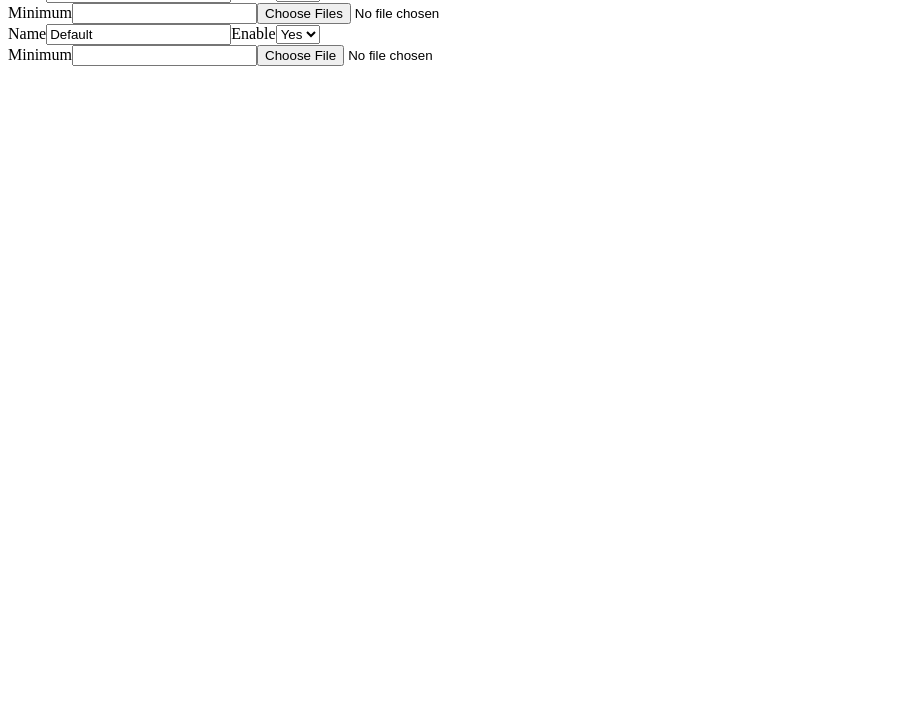
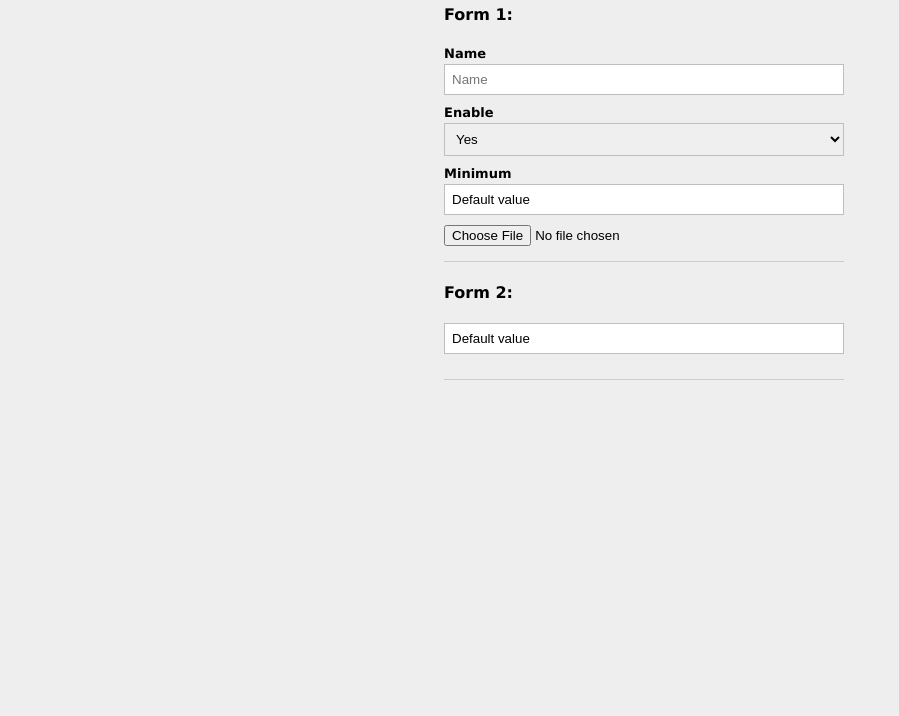
Before and after one commit to lucasb/leafbird, a website: page demo/index.html in a window 1280 px wide. Shown: the part 84-800 px from the top of the page, without its empty margins (0-899 px from the left). Drawn offline with Linux system fonts and the light colour scheme.

Commit message:
Add new style for demo.

```diff
--- a/demo/demo.js
+++ b/demo/demo.js
@@ -14,7 +14,7 @@
   limitations under the License.
 */
 
-// get json object from file via jsonp
+// load json object from file via jsonp
 var parseResponse = function(data) {
 
   // start lib to use
@@ -31,9 +31,11 @@ var parseResponse = function(data) {
   console.log(lb.getElements());
   console.log(lb.find("id", "enable"));
 
-  // get element form from html and print into it
+  // print into from html elements
   var element = document.getElementById("form");
-  lb.print(element, "*.ff", {show_placeholder: false, multifile_input: true});
   lb.print(element);
 
+  var element2 = document.getElementById("form2");
+  lb.print(element2, ":name2", {show_placeholder: false, multifile_input: true});
+
 };
--- a/demo/index.html
+++ b/demo/index.html
@@ -1,5 +1,5 @@
 <!--
-  Copyright 2015 Leafbird
+    Copyright 2015 Leafbird
 
   Licensed under the Apache License, Version 2.0 (the "License");
   you may not use this file except in compliance with the License.
@@ -16,11 +16,16 @@
 
 <html>
 
+  <head>
+    <link rel="stylesheet" href="style.css">
+  </head>
+
   <body>
-
     <h1>Leafbird - Demo</h1>
-    <div id="form"></div>
-
+    <h4>Form 1: </h4>
+    <div id="form" class="form"></div>
+    <h4>Form 2: </h4>
+    <div id="form2" class="form"></div>
   </body>
 
   <script src="../dist/leafbird.min.js" type="text/javascript"></script>
--- a/demo/spec.json
+++ b/demo/spec.json
@@ -12,8 +12,7 @@
       "class": "name",
       "name": "name",
       "type": "text",
-      "required": true,
-      "default": "Default"
+      "required": true
     },
     {
       "id": "enable",
@@ -50,7 +49,8 @@
       "inputs": [
         {
           "name": "name2",
-          "type": "text"
+          "type": "text",
+          "default": "Default value"
         },
         {
           "name": "file",
--- /dev/null
+++ b/demo/style.css
@@ -0,0 +1,92 @@
+/*
+    Copyright 2015 Leafbird
+
+  Licensed under the Apache License, Version 2.0 (the "License");
+  you may not use this file except in compliance with the License.
+  You may obtain a copy of the License at
+
+    http://www.apache.org/licenses/LICENSE-2.0
+
+  Unless required by applicable law or agreed to in writing, software
+  distributed under the License is distributed on an "AS IS" BASIS,
+  WITHOUT WARRANTIES OR CONDITIONS OF ANY KIND, either express or implied.
+  See the License for the specific language governing permissions and
+  limitations under the License.
+*/
+
+body {
+    font-family: "Lucida Sans Unicode", "Lucida Grande", sans-serif;
+    margin:10px auto;
+    max-width: 400px;
+    padding: 20px 12px 10px 20px;
+    width: 49%;
+    background-color: #EEE;
+}
+label, span{
+    margin:0 0 3px 0;
+    display:block;
+    font-weight: bold;
+}
+input[type=text],
+input[type=date],
+input[type=datetime],
+input[type=number],
+input[type=search],
+input[type=time],
+input[type=url],
+input[type=email],
+textarea,
+select{
+    box-sizing: border-box;
+    -webkit-box-sizing: border-box;
+    -moz-box-sizing: border-box;
+    border:1px solid #BEBEBE;
+    padding: 7px;
+    margin:0px;
+    -webkit-transition: all 0.30s ease-in-out;
+    -moz-transition: all 0.30s ease-in-out;
+    -ms-transition: all 0.30s ease-in-out;
+    -o-transition: all 0.30s ease-in-out;
+    outline: none;
+    width: 100%;
+    margin-bottom:10px;
+}
+input[type=text]:focus,
+input[type=date]:focus,
+input[type=datetime]:focus,
+input[type=number]:focus,
+input[type=search]:focus,
+input[type=time]:focus,
+input[type=url]:focus,
+input[type=email]:focus,
+textarea:focus,
+select:focus{
+    -moz-box-shadow: 0 0 8px #88D5E9;
+    -webkit-box-shadow: 0 0 8px #88D5E9;
+    box-shadow: 0 0 8px #88D5E9;
+    border: 1px solid #88D5E9;
+}
+textarea{
+    height: 100px;
+}
+input[type=submit], input[type=button]{
+    background: #4B99AD;
+    padding: 8px 15px 8px 15px;
+    border: none;
+    color: #FFF;
+}
+input[type=submit]:hover, input[type=button]:hover{
+    background: #4691A4;
+    box-shadow:none;
+    -moz-box-shadow:none;
+    -webkit-box-shadow:none;
+}
+
+.form {
+    font-size: 13px;
+    border-bottom: 1px solid #CCC;
+    padding-bottom: 15px;
+}
+.form .required{
+    color:red;
+}
--- a/src/leafbird.js
+++ b/src/leafbird.js
@@ -162,7 +162,7 @@
     if(json.name == undefined)
       throw new SyntaxError("InputName is required.", json.name);
 
-    switch(json.type) {
+    switch(json.type) { // TODO: Add support to HTML5 elements/inputs, input submit how to set.
       case "text":
       case "number":
       case "date":
```
